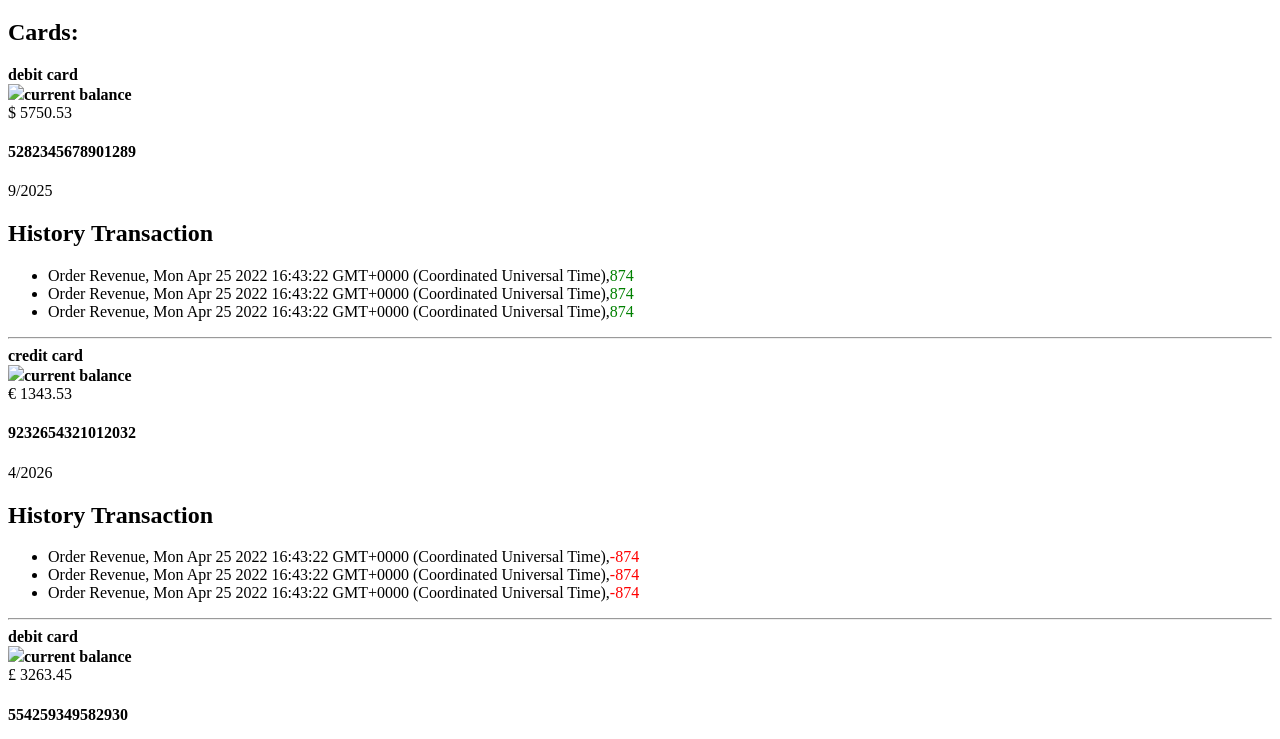
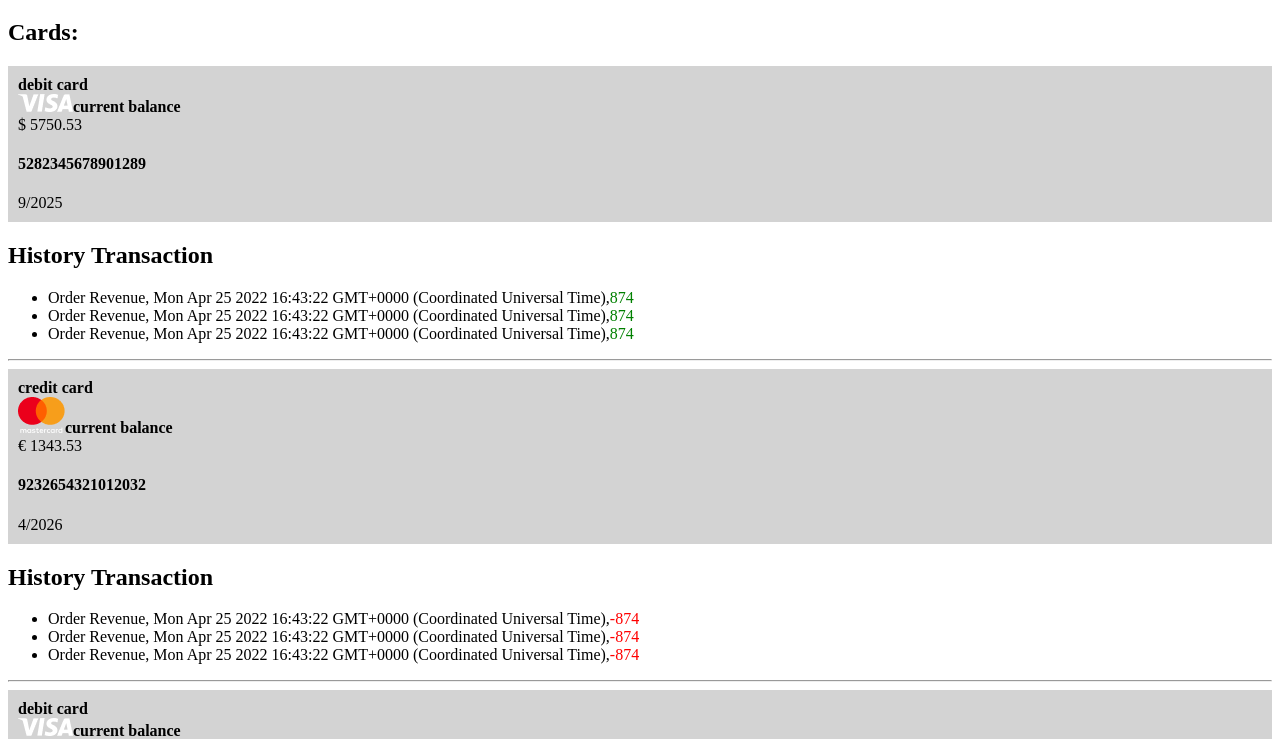
Before and after one commit to jackflaggg/precourse-dimych, a plain HTML site: page 01/index.html in a window 1280 px wide. Shown: the part 61-800 px from the top of the page. Drawn offline with Linux system fonts and the light colour scheme.

Commit message:
add lesson1

```diff
--- a/01/index.html
+++ b/01/index.html
@@ -15,6 +15,10 @@
         .outcome {
             color: red;
         }
+        .card-block {
+            background-color: lightgray;
+            padding: 10px;
+        }
     </style>
 </head>
 <body>
--- a/01/indexThree.js
+++ b/01/indexThree.js
@@ -95,17 +95,17 @@ document.write('<h2>', 'Cards: ', '</h2>');
 
 for (let i = 0; i < cards.length; i++) {
     let card = cards[i];
-    document.write('<div>');
+    document.write('<div class="card-block">');
     document.write('<b>', card.type + ' card', '</b>', '<br>');
 
     let networkLogo = '';
     switch (card.networkType) {
         case 'visa':
-            networkLogo = '<img src="1.png">';
+            networkLogo = '<img src="/png/1.png">';
             break;
 
         case 'mastercard':
-            networkLogo = '<img src="2.png">';
+            networkLogo = '<img src="/png/3.png">';
             break;
     }
 
```
